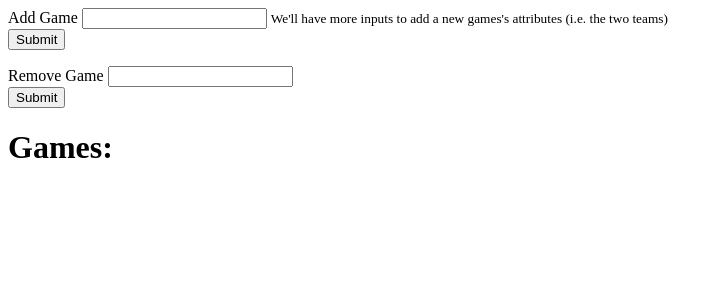
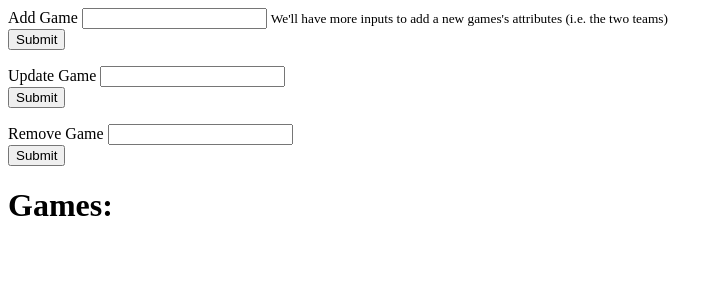
Before and after one commit to hodgiwabi/340_hockeystats, a Flask app: template hockeystats/templates/games.html in a window 1280 px wide. Shown: the top 300 px of the page, without its empty margins (0-723 px from the left). Run offline with Flask 2, Linux system fonts and the light colour scheme; the template is opened without the code that fills it, so the values that code supplies are empty; parts of the project's set-up code (start-up, migrations or seed data) failed here and were passed over.

Commit message:
Update pages

```diff
--- a/hockeystats/templates/games.html
+++ b/hockeystats/templates/games.html
@@ -7,6 +7,14 @@
           <small id="playerHelp" class="form-text text-muted">We'll have more inputs to add a new games's attributes (i.e. the two teams)</small>
       </div>
       <button type="submit" class="btn btn-primary">Submit</button>
+    </form>
+
+    <form>
+        <div class="form-group">
+            <label for="updateGame">Update Game</label>
+            <input type="email" class="form-control" id="updateGame" aria-describedby="emailHelp">
+        </div>
+    <button type="submit" class="btn btn-primary">Submit</button>
     </form>
 
     <form>
```
Also changed, not shown: hockeystats/templates/players.html (+8 -0 lines), hockeystats/templates/team.html (+8 -0 lines).
